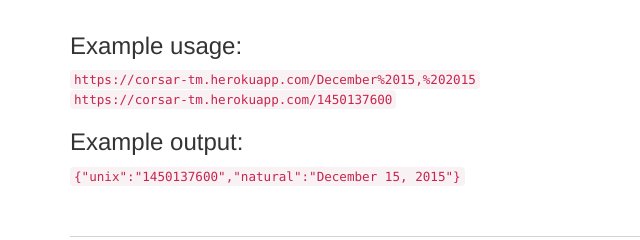
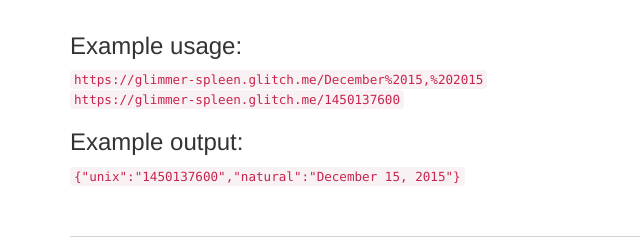
Before and after one commit to Corsair909/timestamp-microservice, a website: page views/index.html in a window 1280 px wide. Shown: the part 274-514 px from the top of the page, 0-640 px from the left. Drawn offline with nearby package versions, Linux system fonts and the light colour scheme.

Commit message:
App Ready

```diff
--- a/views/index.html
+++ b/views/index.html
@@ -48,11 +48,11 @@
             Example usage:
           </h3>
           <code>
-              https://corsar-tm.herokuapp.com/December%2015,%202015
+              https://glimmer-spleen.glitch.me/December%2015,%202015
           </code>
           <br>
           <code>
-              https://corsar-tm.herokuapp.com/1450137600
+              https://glimmer-spleen.glitch.me/1450137600
           </code>
           <h3>
             Example output:
```
